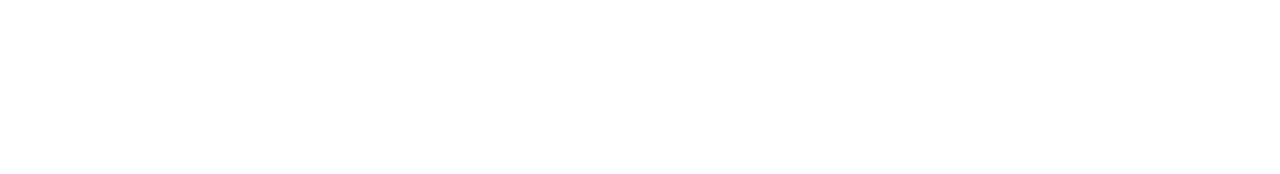
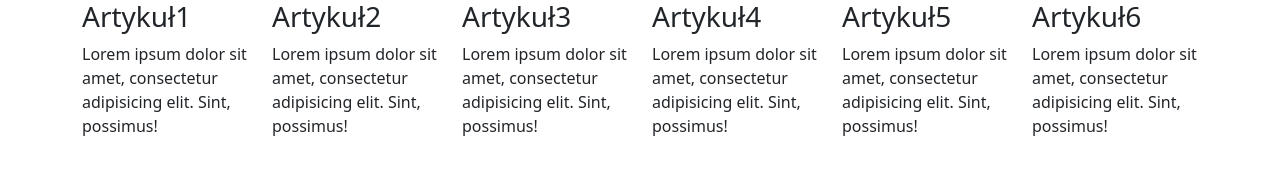
Before and after one commit to ivan-sukhina/bootstrap_www, a plain HTML site: page index.html in a window 1280 px wide. Drawn offline with nearby package versions, Linux system fonts and the light colour scheme.

Commit message:
dodane RWD

```diff
--- a/index.html
+++ b/index.html
@@ -4,10 +4,37 @@
     <meta charset="UTF-8">
     <meta name="viewport" content="width=device-width, initial-scale=1.0">
     <link rel="stylesheet" href="css/style.css">
-    <link href="https://cdn.jsdelivr.net/npm/bootstrap@5.0.0-beta1/dist/css/bootstrap.min.css" rel="stylesheet" integrity="sha384-giJF6kkoqNQ00vy+HMDP7azOuL0xtbfIcaT9wjKHr8RbDVddVHyTfAAsrekwKmP1" crossorigin="anonymous">
+    <link rel="stylesheet" href="bootstrap-5.0.0-beta1-dist/css/bootstrap.min.css">
     <title>Bootstrap</title>
 </head>
 <body>
-
+    <div class="container">
+        <div class="row">
+            <div class="col-12 col-md-6 col-lg-4 col-xl-2">
+                <h3>Artykuł1</h3>
+                    <p>Lorem ipsum dolor sit amet, consectetur adipisicing elit. Sint, possimus!</p>
+            </div>
+            <div class="col-12 col-md-6 col-lg-4 col-xl-2">
+                <h3>Artykuł2</h3>
+                    <p>Lorem ipsum dolor sit amet, consectetur adipisicing elit. Sint, possimus!</p>
+            </div>
+            <div class="col-12 col-md-6 col-lg-4 col-xl-2">
+                <h3>Artykuł3</h3>
+                    <p>Lorem ipsum dolor sit amet, consectetur adipisicing elit. Sint, possimus!</p>
+            </div>
+            <div class="col-12 col-md-6 col-lg-4 col-xl-2">
+                <h3>Artykuł4</h3>
+                    <p>Lorem ipsum dolor sit amet, consectetur adipisicing elit. Sint, possimus!</p>
+            </div>
+            <div class="col-12 col-md-6 col-lg-4 col-xl-2">
+                <h3>Artykuł5</h3>
+                    <p>Lorem ipsum dolor sit amet, consectetur adipisicing elit. Sint, possimus!</p>
+            </div>
+            <div class="col-12 col-md-6 col-lg-4 col-xl-2">
+                <h3>Artykuł6</h3>
+                    <p>Lorem ipsum dolor sit amet, consectetur adipisicing elit. Sint, possimus!</p>
+            </div>
+        </div>
+    </div>
 </body>
 </html>
```
